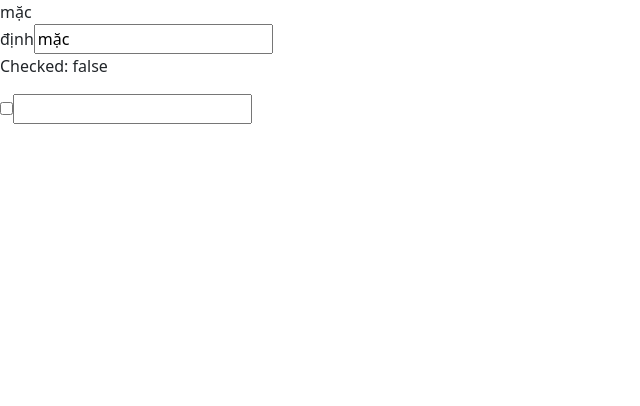
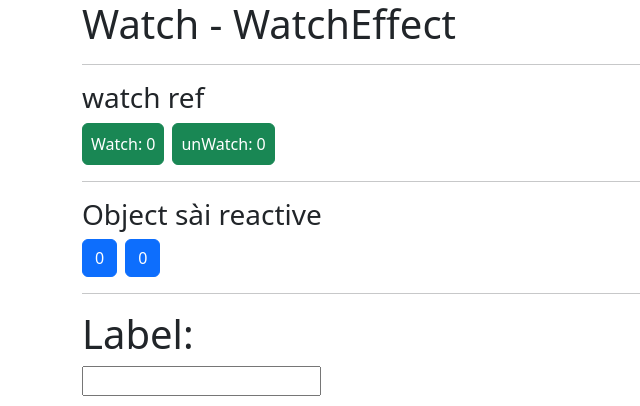
Before and after one commit to HoangAnhKy/Vue-Course, a Vue app in the folder Thực hành/course_vue/: page / in a window 1280 px wide. Shown: the top 406 px of the page, without its empty margins (0-640 px from the left). Built offline with nearby package versions, Linux system fonts and the light colour scheme.

Commit message:
watch và watchEffect

```diff
--- /dev/null
+++ b/Thực hành/course_vue/src/WatchDemo.vue
@@ -0,0 +1,58 @@
+<template>
+    <div class="container">
+        <h1>Watch - WatchEffect</h1>
+        <hr/>
+        <div>
+            <h3>watch ref</h3>
+            <button class="btn btn-success p-2" @click="increase"> Watch: {{ count }}</button>
+            <button class="btn btn-success p-2 mx-2" @click="increaseCount_not_watch"> unWatch:
+                {{ count_not_watch }}
+            </button>
+        </div>
+        <hr/>
+        <div>
+            <h3>Object sài reactive</h3>
+            <button class="btn btn-primary" @click="bugIncrease"> {{ obj_dev.bug }}</button>
+            <button class="btn btn-primary mx-2" @click="taskIncrease"> {{
+                    obj_dev.tasks.t1
+                }}
+            </button>
+        </div>
+        <hr/>
+        <div>
+            <h1>Label: {{input}}</h1>
+            <input v-model.lazy="input" />
+        </div>
+    </div>
+</template>
+<script setup>
+import {reactive, ref, watch, watchEffect} from "vue";
+
+const count = ref(0);
+const count_not_watch = ref(0);
+const input = ref("");
+
+const obj_dev = reactive({
+    bug: 0,
+    tasks: {
+        t1: 0
+    }
+})
+
+const bugIncrease = () => obj_dev.bug++;
+const taskIncrease = () => obj_dev.tasks.t1++;
+const increase = () => count.value++;
+const increaseCount_not_watch = () => count_not_watch.value++;
+
+watch([count, count_not_watch, input], (newV, oldV) => {
+    console.log(`change ${oldV} -> ${newV}`)
+})
+
+watch(obj_dev, (newV, oldV) => {
+    console.log(`change obj: ` + JSON.stringify(obj_dev))
+})
+
+watchEffect(() => {
+    console.log("watchEffect: " + JSON.stringify(obj_dev))
+});
+</script>
--- a/Thực hành/course_vue/src/main.js
+++ b/Thực hành/course_vue/src/main.js
@@ -3,8 +3,8 @@ import { createApp } from 'vue'
 import 'bootstrap/dist/css/bootstrap.min.css';
 import 'bootstrap/dist/js/bootstrap.bundle.min.js';
 
-import Course from "@/Course.vue";
+import WatchDemo from "@/WatchDemo.vue";
 
-const app = createApp(Course)
+const app = createApp(WatchDemo)
 
 app.mount('#app')
```
Also changed, not shown: 1 other file (tests, documents, lock files or other folders).
